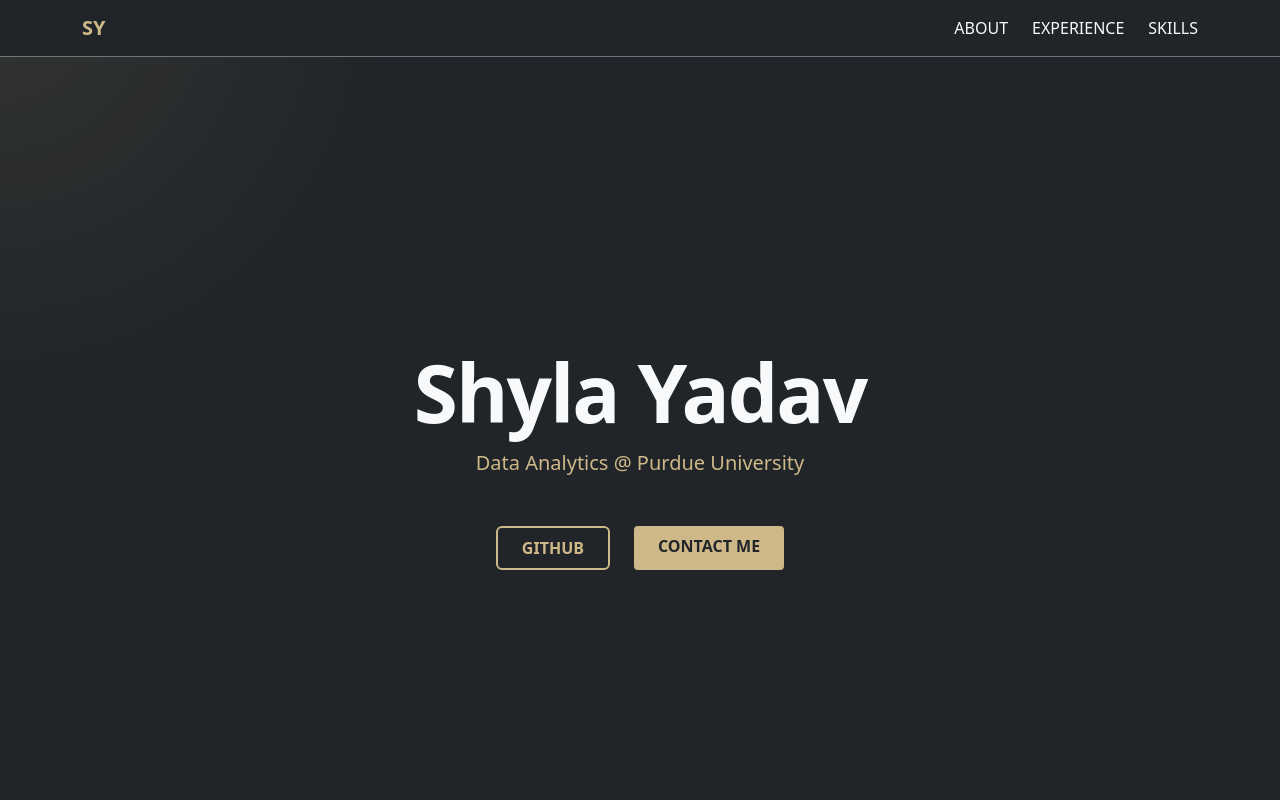
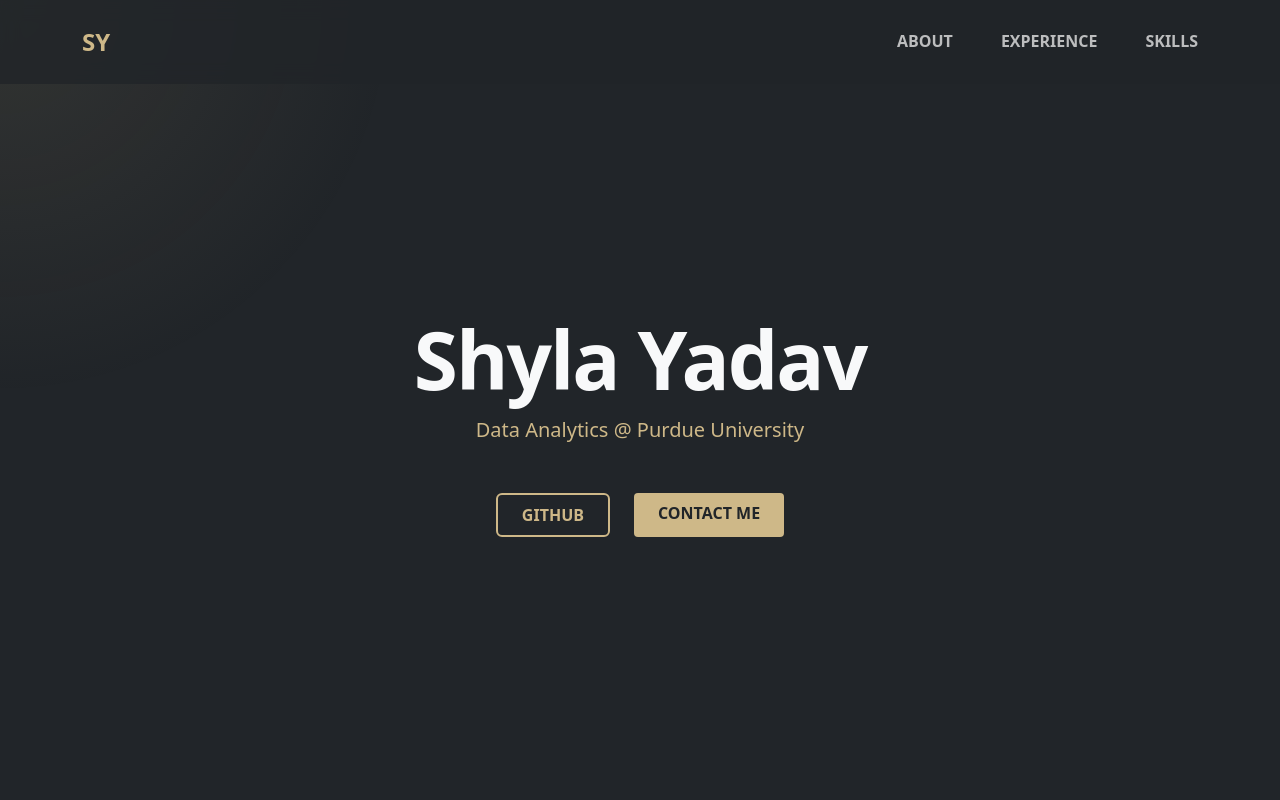
Before and after one commit to shylayadav1/personal-portfolio, a React (Vite) app: page / in a window 1280 px wide. Shown: the top 800 px of the page. Built offline with nearby package versions, Linux system fonts and the light colour scheme.

Commit message:
navigation bar stylistic edits

```diff
--- a/src/App.tsx
+++ b/src/App.tsx
@@ -3,7 +3,7 @@ import Hero from "./components/Hero";
 import About from "./components/About";
 import Experience from "./components/Experience";
 import Skills from "./components/Skills";
-import Navbar from "./components/NavBar";
+import  NavBar  from "./components/NavBar";
 
 function App() {
   return (
@@ -11,7 +11,7 @@ function App() {
       className="bg-dark text-light overflow-x-hidden position-relative"
       style={{ zIndex: 2 }}
     >
-      <Navbar />
+      <NavBar />
       {/* Navigation Bar */}
       {/* 1. Hero Section */}
       <Hero />
--- a/src/components/Hero.tsx
+++ b/src/components/Hero.tsx
@@ -1,5 +1,5 @@
-import { motion, useMotionValue, useSpring } from 'framer-motion';
-import { useEffect } from 'react';
+import { motion, useMotionValue, useSpring } from "framer-motion";
+import { useEffect } from "react";
 
 const Hero = () => {
   const mouseX = useMotionValue(0);
@@ -14,10 +14,9 @@ const Hero = () => {
       mouseX.set(e.clientX);
       mouseY.set(e.clientY);
     };
-    window.addEventListener('mousemove', handleMouseMove);
-    return () => window.removeEventListener('mousemove', handleMouseMove);
+    window.addEventListener("mousemove", handleMouseMove);
+    return () => window.removeEventListener("mousemove", handleMouseMove);
   }, [mouseX, mouseY]);
-
 
   const containerVariants = {
     hidden: { opacity: 0 },
@@ -34,23 +33,27 @@ const Hero = () => {
       opacity: 1,
       transition: {
         duration: 0.8,
-        ease: [0.16, 1, 0.3, 1] as const
-      }
+        ease: [0.16, 1, 0.3, 1] as const,
+      },
     },
   };
 
   return (
-    <section className="min-vh-100 d-flex align-items-center justify-content-center position-relative">
+    <section
+      id="hero"
+      className="min-vh-100 d-flex align-items-center justify-content-center position-relative pt-5"
+    >
       <motion.div
         className="position-fixed pointer-events-none"
         style={{
           left: dx,
           top: dy,
-          width: '800px',
-          height: '800px',
-          background: 'radial-gradient(circle, rgba(206, 184, 136, 0.10) 0%, rgba(0,0,0,0) 70%)',
-          borderRadius: '50%',
-          transform: 'translate(-50%, -50%)',
+          width: "800px",
+          height: "800px",
+          background:
+            "radial-gradient(circle, rgba(206, 184, 136, 0.10) 0%, rgba(0,0,0,0) 70%)",
+          borderRadius: "50%",
+          transform: "translate(-50%, -50%)",
           zIndex: 0,
         }}
       />
@@ -64,7 +67,7 @@ const Hero = () => {
         <motion.h1
           className="display-1 fw-bold tracking-tighter mb-2"
           variants={itemVariants}
-          style={{ letterSpacing: '-2px' }}
+          style={{ letterSpacing: "-2px" }}
         >
           Shyla Yadav
         </motion.h1>
@@ -72,7 +75,7 @@ const Hero = () => {
         <motion.p
           className="lead fw-mono mb-5"
           variants={itemVariants}
-          style={{ color: '#CEB888' }}
+          style={{ color: "#CEB888" }}
         >
           Data Analytics @ Purdue University
         </motion.p>
@@ -87,9 +90,9 @@ const Hero = () => {
             rel="noopener noreferrer"
             className="btn px-4 py-2 border-2 fw-bold"
             style={{
-              borderColor: '#CEB888',
-              color: '#CEB888',
-              backgroundColor: 'transparent'
+              borderColor: "#CEB888",
+              color: "#CEB888",
+              backgroundColor: "transparent",
             }}
           >
             GITHUB
@@ -98,11 +101,11 @@ const Hero = () => {
             href="mailto:yadav78@purdue.edu"
             className="btn rounded-1 px-4 py-2 fw-bold"
             style={{
-              backgroundColor: '#CEB888',
-              color: '#212529',
-              border: 'none',
-              textDecoration: 'none',
-              display: 'inline-block'
+              backgroundColor: "#CEB888",
+              color: "#212529",
+              border: "none",
+              textDecoration: "none",
+              display: "inline-block",
             }}
           >
             CONTACT ME
--- a/src/components/NavBar.tsx
+++ b/src/components/NavBar.tsx
@@ -1,36 +1,42 @@
-const Navbar = () => {
+const NavBar = () => {
   return (
     <nav
-      className="navbar navbar-expand-lg navbar-dark bg-dark sticky-top border-bottom border-secondary"
-      style={{ zIndex: 9999, backgroundColor: "#212529" }}
+      className="navbar navbar-expand navbar-dark fixed-top"
+      style={{
+        zIndex: 9999,
+        backgroundColor: "rgba(33, 37, 41, 0.8)", // Slightly transparent
+        backdropFilter: "blur(10px)", // This makes it look "smooth"
+        padding: "1.2rem 0", // Adds more vertical space
+      }}
     >
       <div className="container">
-        {/* Brand Logo - Your Initials */}
+        {/* Brand/Logo */}
         <a
-          className="navbar-brand fw-bold"
-          href="#"
+          className="navbar-brand fw-bold fs-4 tracking-tighter"
+          href="#hero"
           style={{ color: "#CEB888" }}
         >
           SY
         </a>
 
         {/* Navigation Links */}
-        <div className="d-flex gap-4">
+        <div className="ms-auto d-flex gap-5">
+          {/* Increased gap from 4 to 5 for better spacing */}
           <a
             href="#about"
-            className="nav-link text-uppercase small tracking-widest text-light"
+            className="nav-link text-uppercase small tracking-widest fw-semibold custom-nav-link"
           >
             About
           </a>
           <a
             href="#experience"
-            className="nav-link text-uppercase small tracking-widest text-light"
+            className="nav-link text-uppercase small tracking-widest fw-semibold custom-nav-link"
           >
             Experience
           </a>
           <a
             href="#skills"
-            className="nav-link text-uppercase small tracking-widest text-light"
+            className="nav-link text-uppercase small tracking-widest fw-semibold custom-nav-link"
           >
             Skills
           </a>
@@ -40,4 +46,4 @@ const Navbar = () => {
   );
 };
 
-export default Navbar;
+export default NavBar;
--- a/src/index.css
+++ b/src/index.css
@@ -10,7 +10,6 @@ body {
   overflow-x: hidden; /* Prevents the white space on the right */
 }
 
-/* Optional: Add a subtle vignette so the corners are darker */
 body::after {
   content: "";
   position: fixed;
@@ -26,3 +25,27 @@ body::after {
 html {
   scroll-behavior: smooth;
 }
+.custom-nav-link {
+  color: rgba(255, 255, 255, 0.7) !important;
+  transition: all 0.3s ease-in-out;
+  position: relative;
+}
+
+.custom-nav-link:hover {
+  color: #CEB888 !important; /* Changes to Purdue Gold on hover */
+}
+
+/* Optional: Adds a tiny gold underline that grows on hover */
+.custom-nav-link::after {
+  content: '';
+  display: block;
+  width: 0;
+  height: 1px;
+  background: #CEB888;
+  transition: width 0.3s;
+  margin-top: 2px;
+}
+
+.custom-nav-link:hover::after {
+  width: 100%;
+}
```
Also changed, not shown: src/components/Projects.tsx (added, +46 -0 lines).
